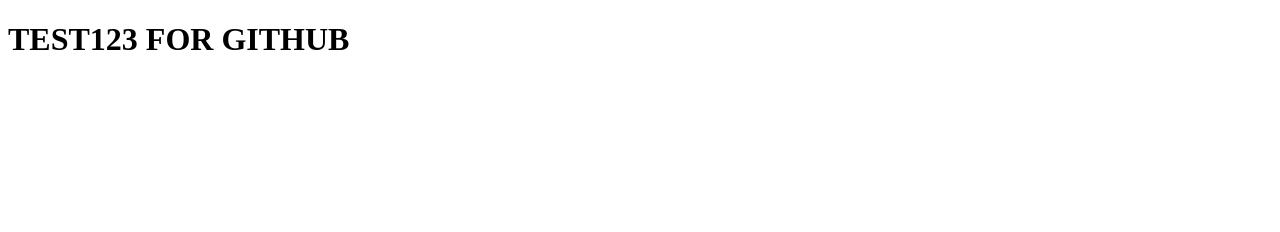
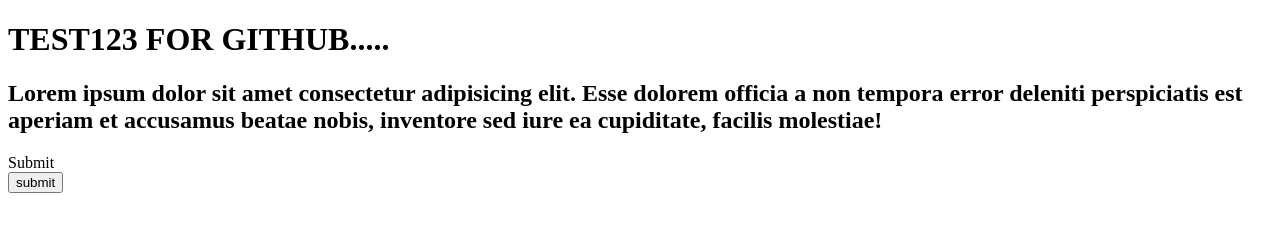
Before and after one commit to m1burkett/Test123, a plain HTML site: page index.html in a window 1280 px wide. Drawn offline with Linux system fonts and the light colour scheme.

Commit message:
New updates, add app.js file

```diff
--- /dev/null
+++ b/app.js
@@ -0,0 +1 @@
+//setup for JS
--- a/index.html
+++ b/index.html
@@ -6,6 +6,16 @@
     <title>Test123</title>
   </head>
   <body>
-    <h1 class="title">TEST123 FOR GITHUB</h1>
+    <h1 class="title">TEST123 FOR GITHUB.....</h1>
+    <h2>
+      Lorem ipsum dolor sit amet consectetur adipisicing elit. Esse dolorem
+      officia a non tempora error deleniti perspiciatis est aperiam et accusamus
+      beatae nobis, inventore sed iure ea cupiditate, facilis molestiae!
+    </h2>
+
+    <form action="submit">Submit</form>
+    <button>submit</button>
+
+    <script src="app.js"></script>
   </body>
 </html>
```
